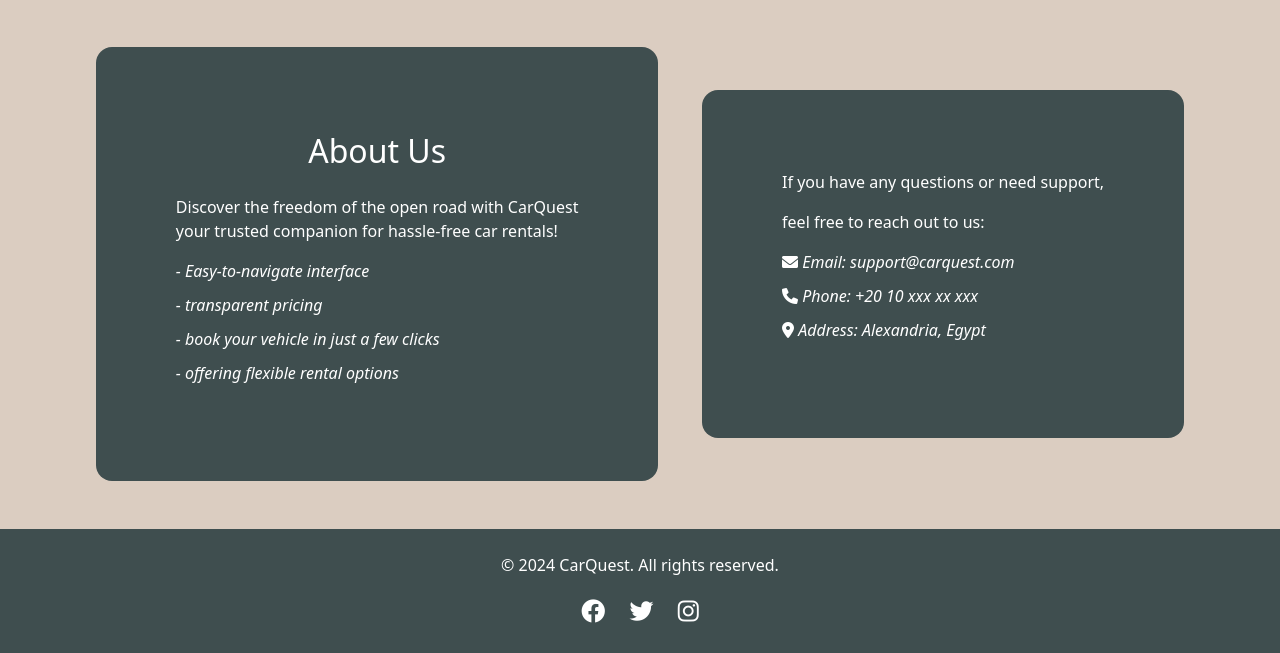
After one commit to Asmaa-Ghanem/Car-Rental-System, a PHP site: page / in a window 1280 px wide. The commit adds this page. Shown: the part 606-1259 px from the top of the page. Run offline with PHP 8.4, Linux system fonts and the light colour scheme.

Commit message:
A WHOLE NEEW HOME PAGE

```diff
--- a/car_rental_system/home-styles.css
+++ b/car_rental_system/home-styles.css
@@ -1,4 +1,4 @@
-/* HOME PAGE DESIGN SYSTEM */
+HOME PAGE DESIGN SYSTEM
 
 body, html {
     height: 100%;
@@ -33,18 +33,111 @@ main {
     margin-left: 20px;
 }
 
-footer {
-    height: 50px; /* Set a fixed height */
+/* Hero Section Styling */
+.hero {
+    position: relative;
+    color: white;
+    text-align: center;
+    padding: 150px 20px;
+    overflow: hidden;
 }
 
-/* .car-img {
-    text-align: center;
-    margin: 20px 0;
+.hero::before {
+    content: "";
+    position: absolute;
+    top: 0;
+    left: 0;
+    width: 100%;
+    height: 100%;
+    background: url('image.jpg') no-repeat center center/cover;
+    opacity: 0.8; /* Adjust this for desired transparency */
+    z-index: -1;
+    border-radius: 2rem;
 }
 
-.car-img img {
-    display: inline-block;
-    max-width: 75%;
-    height: auto;
-    border-radius: 10px;
-} */
+
+.hero h1 {
+    font-size: 3rem;
+    font-weight: bold;
+    margin-bottom: 20px;
+}
+
+.hero p {
+    font-size: 1.2rem;
+    margin-bottom: 30px;
+}
+
+.btn-hero {
+    background-color: #3f4e4f;
+    color: white;
+    border: none;
+    padding: 10px 20px;
+    font-size: 1.2rem;
+    border-radius: 5px;
+    transition: background-color 0.3s ease;
+}
+
+.btn-hero:hover {
+    background-color: #a27b5c;
+}
+
+/* Footer Styling */
+footer {
+    background-color: #343a40;
+    color: white;
+}
+
+footer .social-icons a {
+    color: white;
+    margin: 0 10px;
+    font-size: 1.5rem;
+    transition: color 0.3s;
+}
+
+footer .social-icons a:hover {
+    color: #3f4e4f;
+}
+
+/* General Enhancements */
+.section-title {
+    font-size: 2rem;
+    margin-bottom: 20px;
+    text-align: center;
+    /* color: #3f4e4f; */
+}
+
+#about ul {
+    list-style-type: none;
+    padding: 0;
+}
+
+#about ul li {
+    margin-bottom: 10px;
+}
+
+.inside-photo {
+    background-color: #a27b5cc6;
+    /* opacity: 0.5; */
+    width: fit-content;
+    padding: 2rem;
+    border-radius: 2rem;
+}
+
+#about {
+    display: flex;
+    flex-direction: row;
+    gap: 1rem;
+
+}
+
+.section-1, .section-2 {
+    border-radius: 1rem;
+    padding: 5rem;
+    color: #ffffff;
+    background-color: #3f4e4f;
+    margin: auto;
+}
+
+.homepage-body {
+    background-color: #a27b5c60;
+}
--- /dev/null
+++ b/car_rental_system/index.html
@@ -0,0 +1,94 @@
+<!DOCTYPE html>
+<html lang="en">
+
+<head>
+    <meta charset="UTF-8">
+    <meta name="viewport" content="width=device-width, initial-scale=1.0">
+    <title>CarQuest</title>
+    <link href="https://cdn.jsdelivr.net/npm/bootstrap@5.3.0-alpha3/dist/css/bootstrap.min.css" rel="stylesheet">
+    <link href="https://cdnjs.cloudflare.com/ajax/libs/font-awesome/6.0.0-beta3/css/all.min.css" rel="stylesheet">
+    <!-- <link href="styles.css" rel="stylesheet"> -->
+    <link href="home-styles.css" rel="stylesheet">
+
+</head>
+
+<body class="homepage-body">
+
+    <header class="navbar navbar-expand-lg navbar-dark" style="background-color: #3f4e4f;">
+        <div class="container-fluid">
+            <a class="navbar-brand" href="#">CarQuest</a>
+            <button class="navbar-toggler" type="button" data-bs-toggle="collapse" data-bs-target="#navbarNav"
+                aria-controls="navbarNav" aria-expanded="false" aria-label="Toggle navigation">
+                <span class="navbar-toggler-icon"></span>
+            </button>
+            <div class="collapse navbar-collapse" id="navbarNav">
+                <ul class="navbar-nav ms-auto">
+                    <li class="nav-item">
+                        <a class="nav-link" href="customer_registration/login.html">Log In</a>
+                    </li>
+                    <li class="nav-item">
+                        <a class="nav-link" href="customer_registration/signup.html">Sign Up</a>
+                    </li>
+                    <li class="nav-item">
+                        <a class="nav-link" href="search.html">Search</a>
+                    </li>
+                    <li class="nav-item">
+                        <a class="nav-link" href="admin/admin_login.html">Admin</a>
+                    </li>
+                </ul>
+            </div>
+        </div>
+    </header>
+
+    <!-- Hero Section -->
+    <section class="hero">
+        <div class="container inside-photo">
+            <h1>Welcome to CarQuest</h1>
+            <p>Find your perfect rental car quickly and conveniently.</p>
+            <a href="search.html" class="btn btn-hero">Start Your Search</a>
+        </div>
+    </section>
+
+    <main class="container mt-5">
+        <!-- About Section -->
+        <section id="about" class="mt-5">
+                <div class="section-1">
+                    <p class="section-title">About Us</p>
+                    <p>
+                        Discover the freedom of the open road with CarQuest <br>
+                        your trusted companion for hassle-free car rentals!
+                         <ul>
+                            <li><Em>- Easy-to-navigate interface</Em></li>
+                            <li><Em>- transparent pricing</Em></li>
+                            <li><Em>- book your vehicle in just a few clicks</Em> </li>
+                            <li><Em>- offering flexible rental options</Em></li>
+                         </ul>
+                        </p>
+                </div>
+                <div class="section-2">
+                    <p>If you have any questions or need support,</p>
+                    <p>feel free to reach out to us:</p>
+                    <ul>
+                        <li><i class="fas fa-envelope"></i><em> Email: support@carquest.com</em></li>
+                        <li><i class="fas fa-phone"></i><em> Phone: +20 10 xxx xx xxx</em></li>
+                        <li><i class="fas fa-map-marker-alt"></i><em> Address: Alexandria, Egypt</em></li>
+                    </ul>
+                </div>
+        </section>
+    </main>
+
+    <!-- Footer -->
+    <footer class="text-center p-4 mt-5" style="background-color: #3f4e4f;" >
+        <p>&copy; 2024 CarQuest. All rights reserved.</p>
+        <div class="social-icons">
+            <a href="#"><i class="fab fa-facebook"></i></a>
+            <a href="#"><i class="fab fa-twitter"></i></a>
+            <a href="#"><i class="fab fa-instagram"></i></a>
+        </div>
+    </footer>
+
+    <script src="https://cdn.jsdelivr.net/npm/@popperjs/core@2.11.6/dist/umd/popper.min.js"></script>
+    <script src="https://cdn.jsdelivr.net/npm/bootstrap@5.3.0-alpha3/dist/js/bootstrap.min.js"></script>
+</body>
+
+</html>
```
Also changed, not shown: car_rental_system/home.html (deleted, +0 -76 lines), 1 other file.
